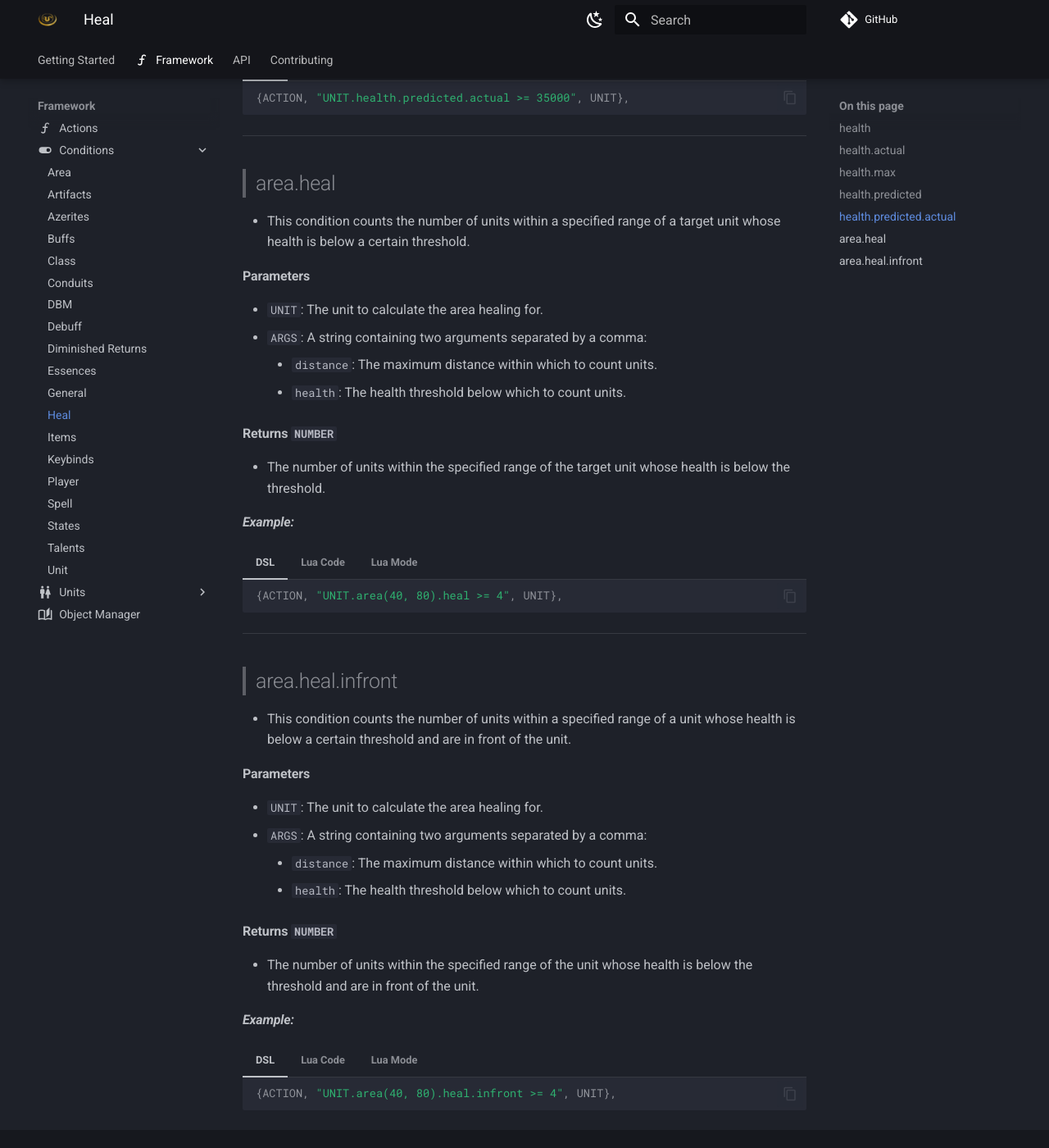
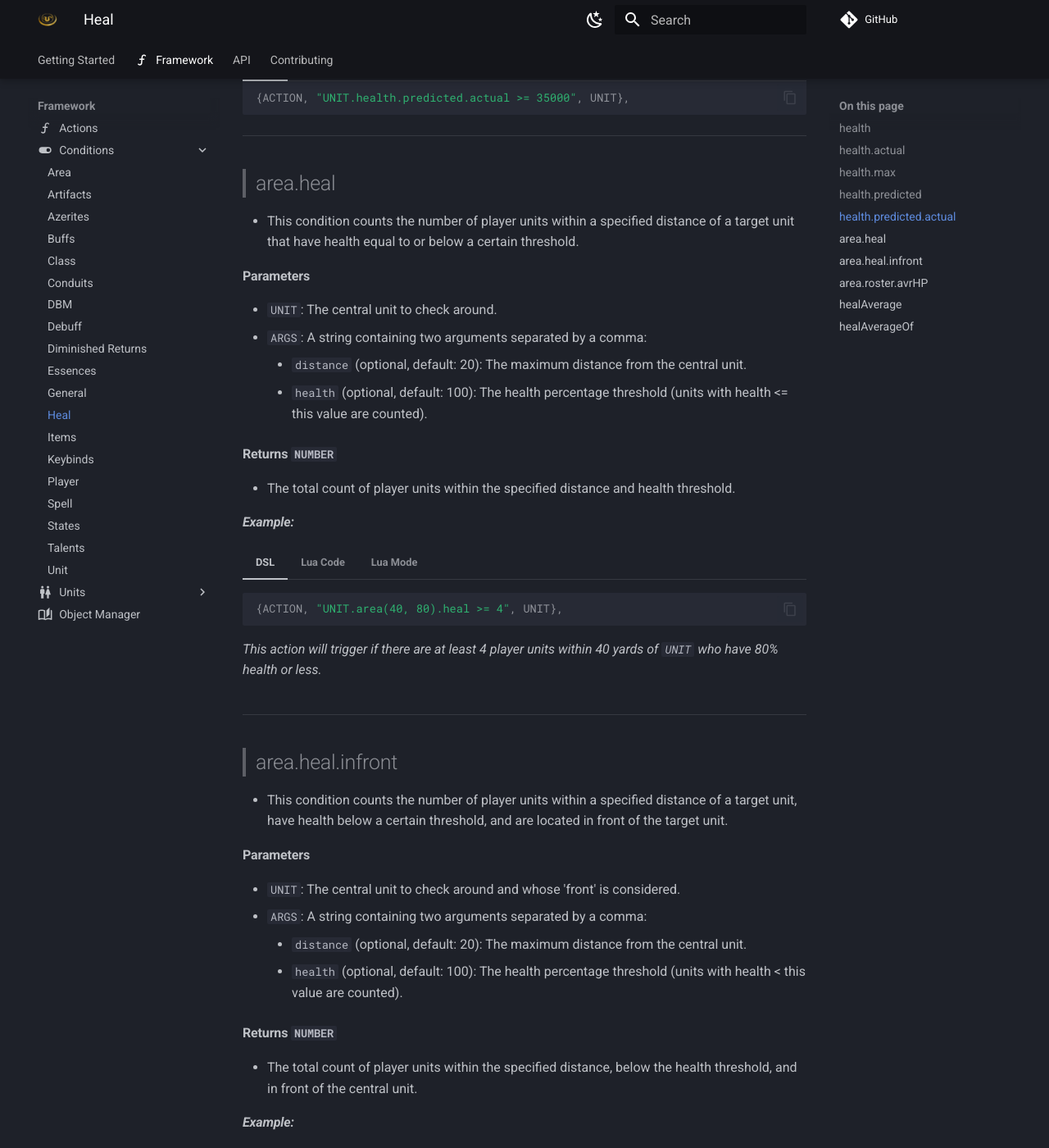
Before and after one commit to DimaSheiko/apep-docs, an MkDocs documentation site: the page built from docs/framework/conditions/heal.md, in a window 1280 px wide and 1400 px high, scrolled down 2381 px. Shown: the whole window at 82% size. Built offline with MkDocs 1.6.1 and Material for MkDocs 9.7.7, drawn with Linux system fonts in a browser that asks for light colours; comment, search, counter and statistics services are not loaded; some of the changed text lies outside the part shown.

Commit message:
Enhance area condition documentation by refining descriptions for `area.heal` and `area.heal.infront`, specifying player units and health thresholds. Introduce new conditions `area.roster.avrHP`, `healAverage`, and `healAverageOf` with detailed parameters, return values, and examples in DSL and Lua code formats for improved clarity and usability.

````diff
--- a/docs/framework/conditions/heal.md
+++ b/docs/framework/conditions/heal.md
@@ -176,18 +176,18 @@
 
 > ## area.heal
 
--   This condition counts the number of units within a specified range of a target unit whose health is below a certain threshold.
+-   This condition counts the number of player units within a specified distance of a target unit that have health equal to or below a certain threshold.
 
 #### Parameters
 
--   `UNIT`: The unit to calculate the area healing for.
+-   `UNIT`: The central unit to check around.
 -   `ARGS`: A string containing two arguments separated by a comma:
-    -   `distance`: The maximum distance within which to count units.
-    -   `health`: The health threshold below which to count units.
+    -   `distance` (optional, default: 20): The maximum distance from the central unit.
+    -   `health` (optional, default: 100): The health percentage threshold (units with health <= this value are counted).
 
 #### Returns `NUMBER`
 
--   The number of units within the specified range of the target unit whose health is below the threshold.
+-   The total count of player units within the specified distance and health threshold.
 
 #### _Example:_
 
@@ -196,6 +196,7 @@
     ```lua
     {ACTION, "UNIT.area(40, 80).heal >= 4", UNIT},
     ```
+    *This action will trigger if there are at least 4 player units within 40 yards of `UNIT` who have 80% health or less.*
 
 === "Lua Code"
 
@@ -213,18 +214,18 @@
 
 > ## area.heal.infront
 
--   This condition counts the number of units within a specified range of a unit whose health is below a certain threshold and are in front of the unit.
+-   This condition counts the number of player units within a specified distance of a target unit, have health below a certain threshold, and are located in front of the target unit.
 
 #### Parameters
 
--   `UNIT`: The unit to calculate the area healing for.
+-   `UNIT`: The central unit to check around and whose 'front' is considered.
 -   `ARGS`: A string containing two arguments separated by a comma:
-    -   `distance`: The maximum distance within which to count units.
-    -   `health`: The health threshold below which to count units.
+    -   `distance` (optional, default: 20): The maximum distance from the central unit.
+    -   `health` (optional, default: 100): The health percentage threshold (units with health < this value are counted).
 
 #### Returns `NUMBER`
 
--   The number of units within the specified range of the unit whose health is below the threshold and are in front of the unit.
+-   The total count of player units within the specified distance, below the health threshold, and in front of the central unit.
 
 #### _Example:_
 
@@ -233,6 +234,7 @@
     ```lua
     {ACTION, "UNIT.area(40, 80).heal.infront >= 4", UNIT},
     ```
+    *This action will trigger if there are at least 4 player units within 40 yards of `UNIT`, in front of `UNIT`, and who have less than 80% health.*
 
 === "Lua Code"
 
@@ -245,3 +247,122 @@
     ```lua
     UNIT:AreaHealInfront(40, 80) >= 4
     ```
+
+---
+
+> ## area.roster.avrHP
+
+-   This condition calculates the average health of player units within a specified range of a given unit, considering only those units whose health is at or below a certain threshold. It returns both the average health and the count of units considered.
+
+#### Parameters
+
+-   `UNIT`: The central unit.
+-   `ARGS`: A string containing two arguments separated by a comma:
+    -   `range`: The maximum distance from the central unit.
+    -   `threshold` (optional, default: 100): The maximum health percentage for a unit to be included in the calculation (e.g., if 50, only units with 50% health or less are considered).
+
+#### Returns `NUMBER, NUMBER`
+
+-   The first return value is the average health percentage of the qualifying units. Returns `100` if no units meet the criteria.
+-   The second return value is the count of units that were included in the average calculation.
+
+#### _Example:_
+
+=== "DSL"
+
+    ```lua
+    {ACTION, "UNIT.area.roster.avrHP(30, 60) < 50", UNIT},
+    ```
+    *This action will trigger if the average health of units within 30 yards of `UNIT` that have 60% health or less is below 50%.*
+
+=== "Lua Code"
+
+    ```lua
+    local avgHP, count = _A.DSL:Get("area.roster.avrHP")("UNIT", "30, 60")
+    if avgHP < 50 then
+        -- Action logic
+    end
+    ```
+    *Note: DSL typically uses the first return value for comparisons.*
+
+=== "Lua Mode"
+
+    ```lua
+    local avgHP, count = UNIT:AreaRosterAvrHP(30, 60)
+    if avgHP < 50 then
+        -- Action logic
+    end
+    ```
+
+---
+
+> ## healAverage
+
+-   This condition calculates the average health percentage of all player units within a specified radius from the player.
+
+#### Parameters
+
+-   `UNIT`: This parameter is typically ignored in the function's logic, which always calculates around the player. It's usually the player unit itself.
+-   `RADIUS`: The radius around the player within which to calculate the average health.
+
+#### Returns `NUMBER`
+
+-   The average health percentage of player units within the specified radius. Returns `101` if no units are found.
+
+#### _Example:_
+
+=== "DSL"
+
+    ```lua
+    {ACTION, "player.healAverage(40) < 70", player},
+    ```
+    *This action will trigger if the average health of all player units within a 40-yard radius of the player is less than 70%.*
+
+=== "Lua Code"
+
+    ```lua
+    _A.DSL:Get("healAverage")("player", "40") < 70
+    ```
+
+=== "Lua Mode"
+
+    ```lua
+    player:HealAverage(40) < 70
+    ```
+
+---
+
+> ## healAverageOf
+
+-   This condition calculates the average health percentage of the 'N' closest player units within a specified radius from the player.
+
+#### Parameters
+
+-   `UNIT`: This parameter is typically ignored in the function's logic, which always calculates around the player. It's usually the player unit itself.
+-   `ARGS`: A string containing two arguments separated by a comma:
+    -   `num`: The number of closest units to consider for the average.
+    -   `radius`: The radius around the player to search for units.
+
+#### Returns `NUMBER`
+
+-   The average health percentage of the 'N' closest player units within the specified radius. Returns `101` if no units are found.
+
+#### _Example:_
+
+=== "DSL"
+
+    ```lua
+    {ACTION, "player.healAverageOf(5, 30) < 60", player},
+    ```
+    *This action will trigger if the average health of the 5 closest player units within a 30-yard radius of the player is less than 60%.*
+
+=== "Lua Code"
+
+    ```lua
+    _A.DSL:Get("healAverageOf")("player", "5, 30") < 60
+    ```
+
+=== "Lua Mode"
+
+    ```lua
+    player:HealAverageOf(5, 30) < 60
````
